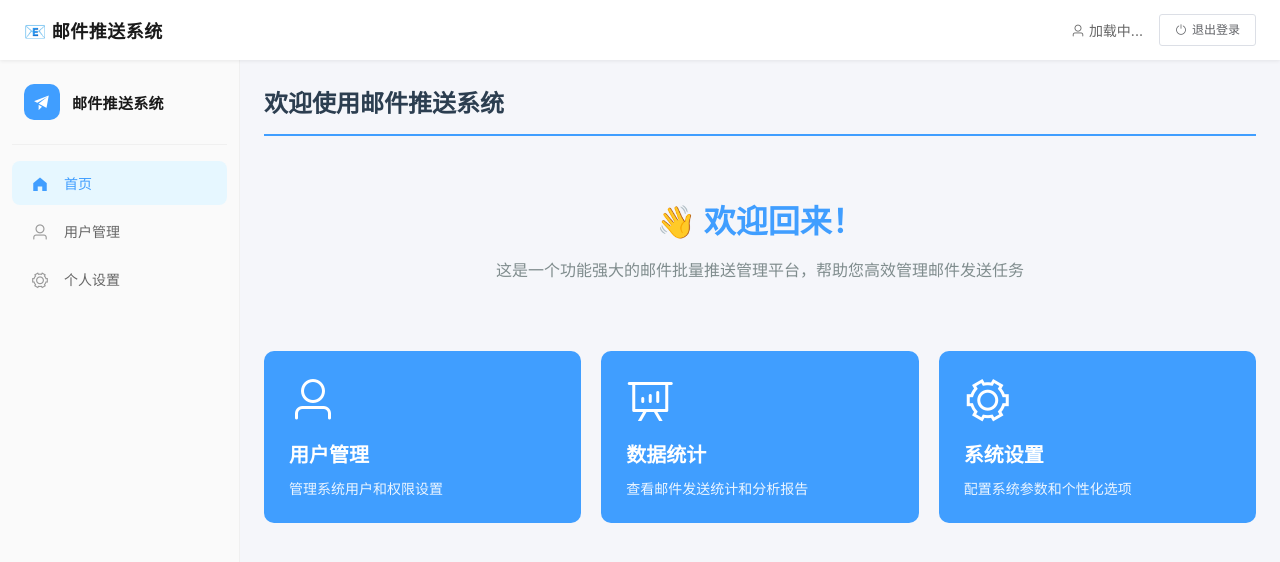
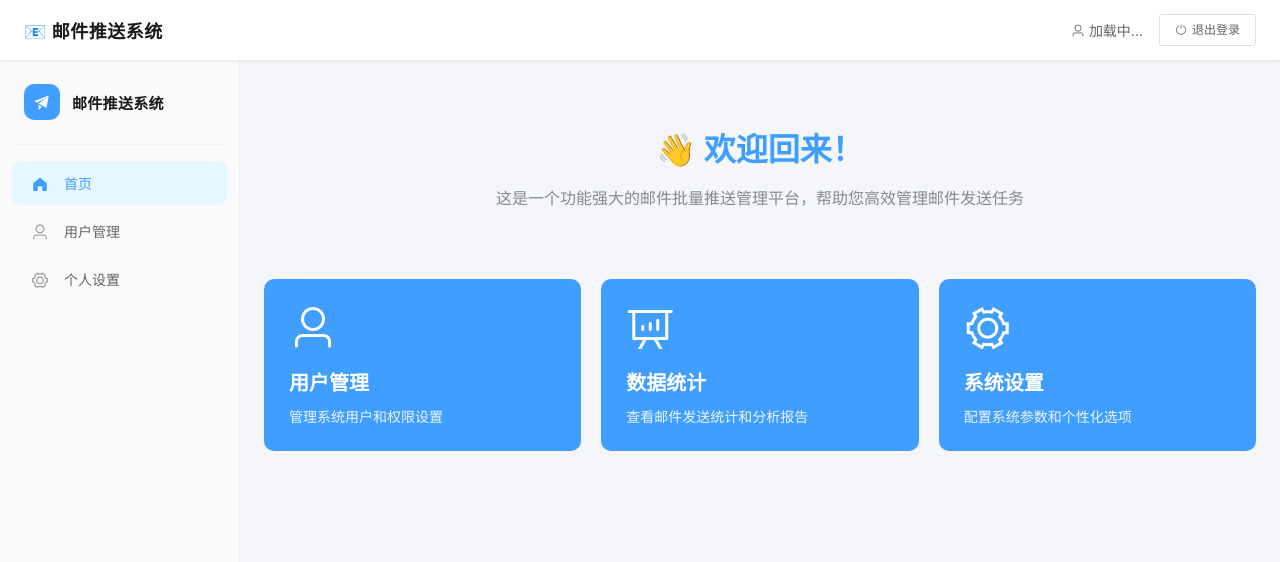
Before and after one commit to sunkolin/open-template, a Vue app in the folder frontend/: page / in a window 1280 px wide. Shown: the top 562 px of the page. Built offline with nearby package versions, Linux system fonts and the light colour scheme; no server answers; sample sign-in values are in the browser's storage.

Commit message:
去掉欢迎使用邮件推送系统

```diff
--- a/frontend/src/views/home/index.vue
+++ b/frontend/src/views/home/index.vue
@@ -1,7 +1,5 @@
 <template>
   <div class="home-content">
-    <h2 class="page-title">欢迎使用邮件推送系统</h2>
-
     <div class="welcome-section">
       <h1>👋 欢迎回来！</h1>
       <p>这是一个功能强大的邮件批量推送管理平台，帮助您高效管理邮件发送任务</p>
```
